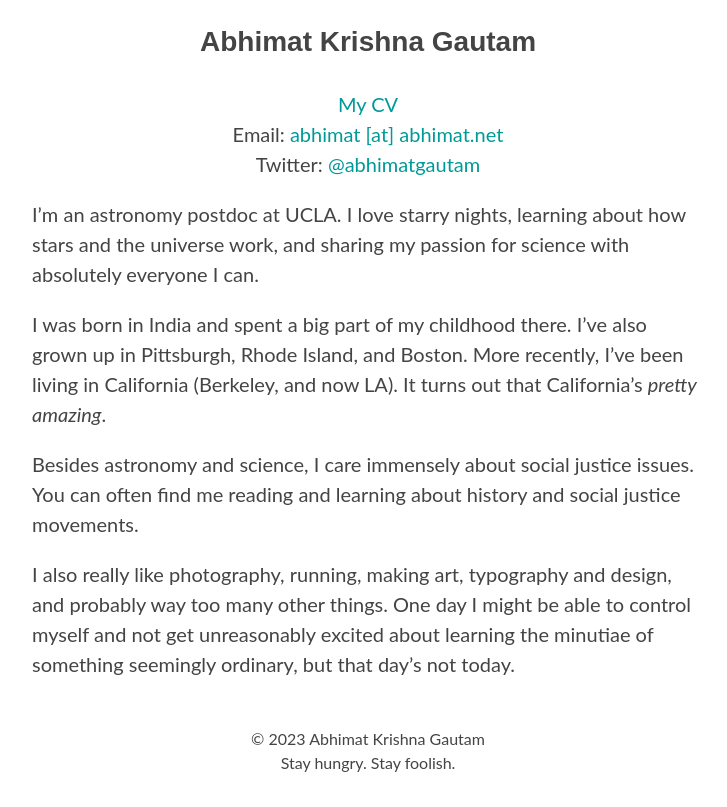
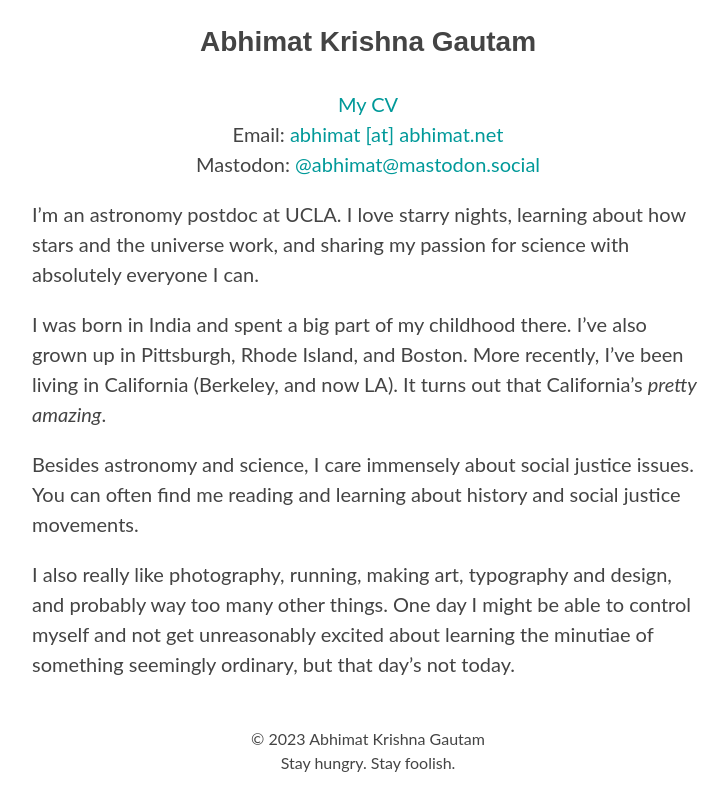
Before and after one commit to abhimat/abhimat.github.io, a Jekyll site: the page built from aboutme/index.md, in a window 1280 px wide. Shown: the part 543-1350 px from the top of the page, without its empty margins (272-999 px from the left). Built offline with Jekyll 4.4.1, drawn with Linux system fonts in a browser that asks for light colours; some web fonts are replaced.

Commit message:
Updated text

```diff
--- a/aboutme/index.md
+++ b/aboutme/index.md
@@ -10,7 +10,7 @@ title: About Me
 </figure>
 
 ## **Abhimat Krishna Gautam**
-<center><p><a href='/cv/cv_abhimat.pdf'>My CV</a><br>Email: <a href="mailto:abhimat@abhimat.net">abhimat [at] abhimat.net</a><br>Twitter: <a href="https://twitter.com/abhimatgautam">@abhimatgautam</a></p></center>
+<center><p><a href='/cv/cv_abhimat.pdf'>My CV</a><br>Email: <a href="mailto:abhimat@abhimat.net">abhimat [at] abhimat.net</a><br>Mastodon: <a rel="me" href="https://mastodon.social/@abhimat">@abhimat@mastodon.social</a></p></center>
 
 I'm an astronomy postdoc at UCLA. I love starry nights, learning about how stars and the universe work, and sharing my passion for science with absolutely everyone I can.
 
```
Also changed, not shown: index.md (+2 -0 lines).
